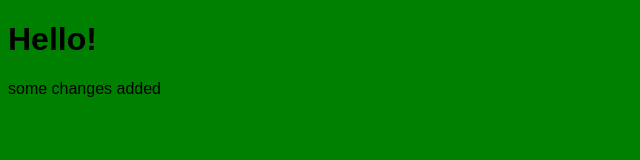
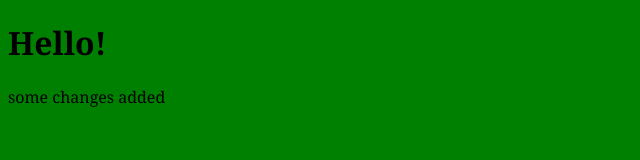
Before and after one commit to borzsonite/alex, a plain HTML site: page index.html in a window 1280 px wide. Shown: the whole page, without its empty margins (0-640 px from the left). Drawn offline with Linux system fonts and the light colour scheme.

Commit message:
pr1 commit 6

```diff
--- a/style.css
+++ b/style.css
@@ -1,4 +1,4 @@
 body {
 	background: green;
-	font-family: Arial;
+	font-family: Georgia;
 }
```
